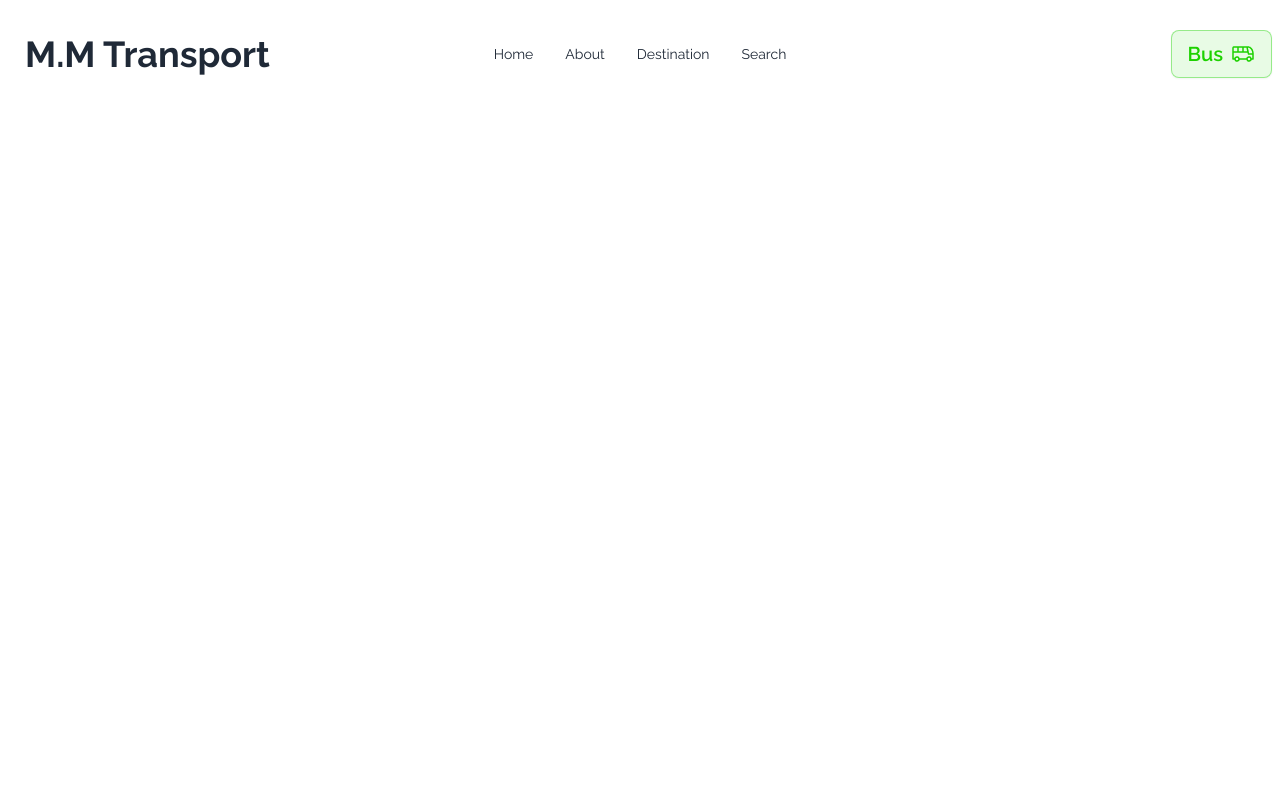
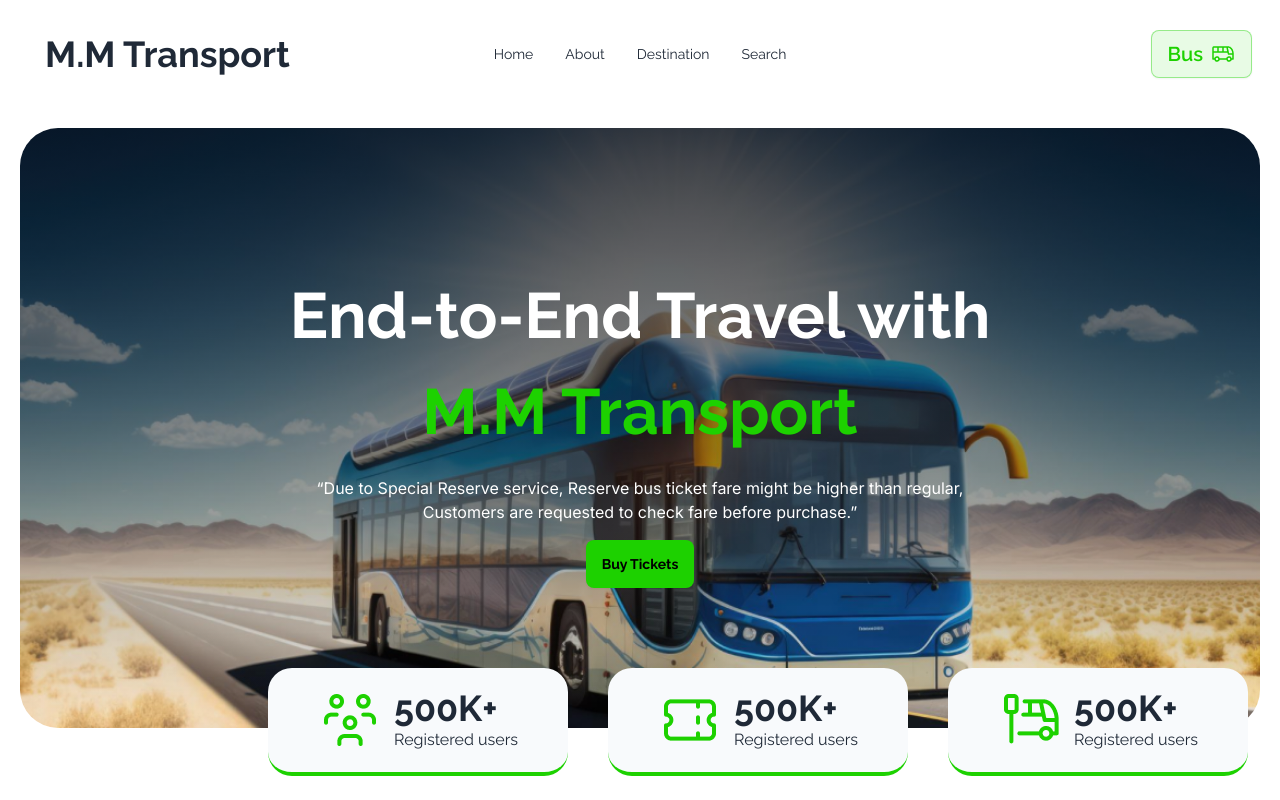
Before and after one commit to md-maruf-billa/assignment-5, a plain HTML site: page index.html in a window 1280 px wide. Drawn offline with nearby package versions, Linux system fonts and the light colour scheme.

Commit message:
Added banner section

```diff
--- a/index.html
+++ b/index.html
@@ -22,8 +22,9 @@
 
 </head>
 
-<body>
+<body class="sm:px-5">
     <header class="container mx-auto title-font">
+        <!-- -----Start nav hare--------- -->
         <nav>
             <div class="navbar bg-base-100 mt-[20px]">
                 <div class="navbar-start">
@@ -44,7 +45,7 @@
 
                         </ul>
                     </div>
-                    <a class="btn btn-ghost text-[36px] font-bold">M.M Transport</a>
+                    <a class="btn btn-ghost text-xl lg:text-[36px] font-bold">M.M Transport</a>
                 </div>
                 <div class="navbar-center hidden lg:flex">
                     <ul class="menu menu-horizontal px-1">
@@ -55,11 +56,66 @@
                     </ul>
                 </div>
                 <div class="navbar-end">
-                    <button class="btn text-[#1DD100] text-xl font-semibold bg-[#1DD1001A] border-[#1DD10066]">Bus <img src="./images/bus-icon.png" alt=""></button>
+                    <button class="btn text-[#1DD100] text-xl font-semibold bg-[#1DD1001A] border-[#1DD10066]">Bus <img
+                            src="./images/bus-icon.png" alt=""></button>
                 </div>
             </div>
         </nav>
 
+
+        <!-- -------Start banner hare-------- -->
+        <section class="container  mx-auto mt-[40px] relative">
+            <div
+                class="h-auto w-full lg:h-[600px] flex flex-col justify-center items-center text-center gap-4 text-white bg-[linear-gradient(180deg,#03071280,#03071200),url(./images/banner.png)] bg-no-repeat bg-cover object-center rounded-[38px] py-10 lg:py-20">
+                <h1 class="text-[64px] font-bold titele-font">
+                    End-to-End Travel with
+                    <br>
+                    <span class="text-[#1DD100]">M.M Transport</span>
+                </h1>
+                <p class="w-full lg:w-[690px] normal-font">
+                    “Due to Special Reserve service, Reserve bus ticket fare might be higher than regular, Customers are
+                    requested to check
+                    fare before purchase.”
+                </p>
+                <button class="btn bg-[#1DD100] text-black font-[700] border-none outline-none title-font">Buy
+                    Tickets</button>
+            </div>
+            <!-- -------Card hare -->
+
+            <div class="flex gap-10 absolute top-[90%] left-[20%]">
+                <div
+                    class="flex justify-center items-center gap-3 border-b-4 border-[#1DD100] w-[300px] rounded-3xl p-5 bg-slate-50">
+                    <div>
+                        <img src="./images/people.png" alt="">
+                    </div>
+                    <div class="noraml-font ">
+                        <h3 class="text-4xl font-bold">500K+</h3>
+                        <p>Registered users</p>
+                    </div>
+                </div>
+                <div
+                    class="flex justify-center items-center gap-3 border-b-4 border-[#1DD100] w-[300px] rounded-3xl p-5 bg-slate-50">
+                    <div>
+                        <img src="./images/ticket-cupon.png" alt="">
+                    </div>
+                    <div class="noraml-font ">
+                        <h3 class="text-4xl font-bold">500K+</h3>
+                        <p>Registered users</p>
+                    </div>
+                </div>
+                <div
+                    class="flex justify-center items-center gap-3 border-b-4 border-[#1DD100] w-[300px] rounded-3xl p-5 bg-slate-50">
+                    <div>
+                        <img src="./images/stoppage.png" alt="">
+                    </div>
+                    <div class="noraml-font ">
+                        <h3 class="text-4xl font-bold">500K+</h3>
+                        <p>Registered users</p>
+                    </div>
+                </div>
+            </div>
+
+        </section>
     </header>
 
 
```
Also changed, not shown: styles/style.css (line endings or trailing spaces).
